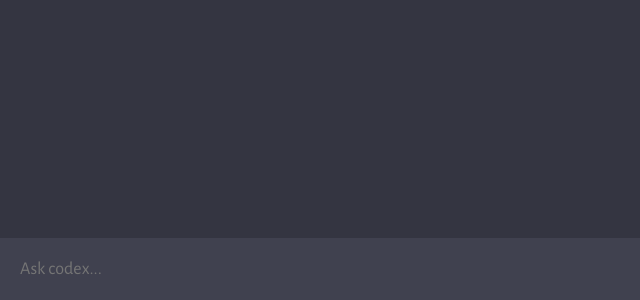
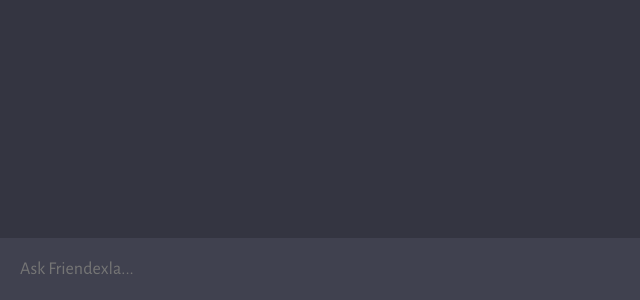
Before and after one commit to adityajai25/friendex-la, a website built with Vite: page client/index.html in a window 1280 px wide. Shown: the part 500-800 px from the top of the page, 0-640 px from the left. Built offline with nearby package versions, Linux system fonts and the light colour scheme.

Commit message:
Completed

```diff
--- a/client/index.html
+++ b/client/index.html
@@ -12,7 +12,7 @@
       <div id="chat_container"></div>
 
       <form>
-        <textarea name="prompt" rows="1" cols="1" placeholder="Ask codex..."></textarea>
+        <textarea name="prompt" rows="1" cols="1" placeholder="Ask Friendexla..."></textarea>
         <button type="submit"><img src="assets/send.svg" alt="send" />
       </form>
     </div>
```
